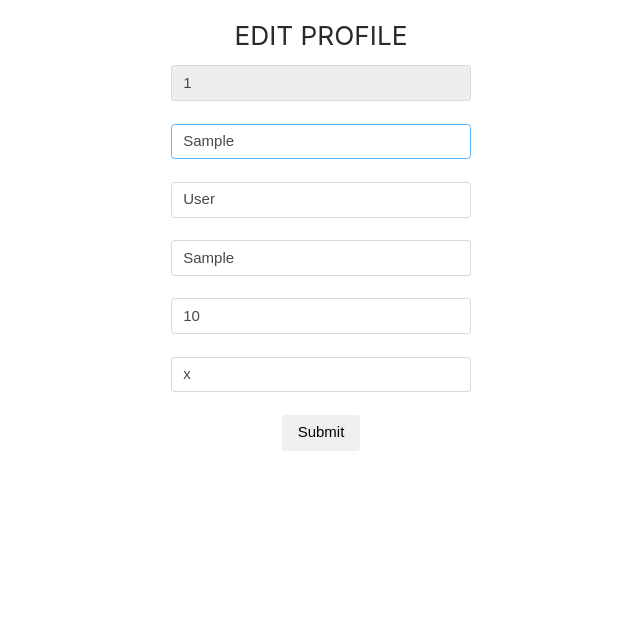
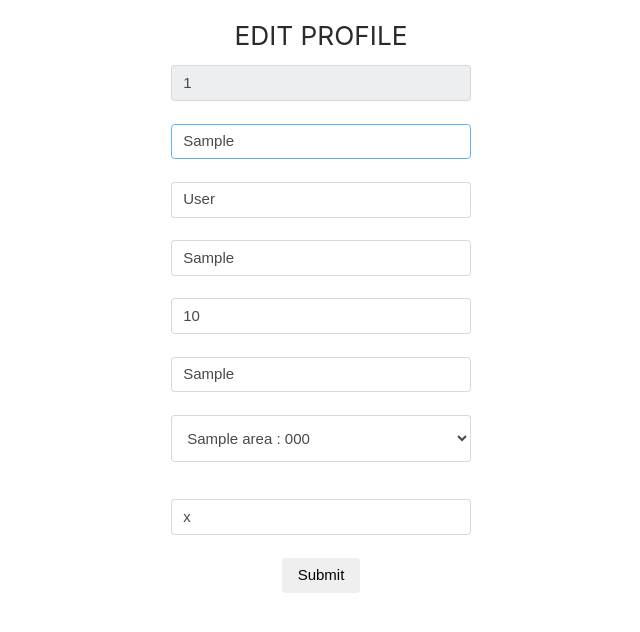
Before and after one commit to V4run14/Restaurant, a Flask app: template templates/cust_profile_edit.html in a window 1280 px wide. Shown: the part 53-685 px from the top of the page, without its empty margins (319-959 px from the left). Run offline with Flask 2, Linux system fonts and the light colour scheme; the template is opened without the code that fills it: most values are stand-ins (such as "Sample title", 1, 10 or a date in 2020); some libraries are stand-ins or nearby versions.

Commit message:
wait for more changes

```diff
--- a/application.py
+++ b/application.py
@@ -13,7 +13,6 @@ admin_pwd="team_KV"
 
 @app.route("/")
 def index():
-
     return render_template("index.html")
 
 @app.route("/login", methods=["POST"])
@@ -251,7 +250,8 @@ def cust_prof(cust_id):
         db.commit()
     profile = db.execute("SELECT * FROM customer WHERE cust_id= :cust_id",
         {"cust_id":cust_id}).fetchone()
-    return render_template("cust_profile.html", profile=profile)
+    areas = db.execute("SELECT branch_name, area_code FROM branches B JOIN area_codes A ON (B.branch_id=A.branch_id)").fetchall()
+    return render_template("cust_profile.html", profile=profile, areas=areas)
 
 @app.route("/cust/<int:cust_id>/profile/edit", methods=["GET","POST"])
 def cust_prof_edit(cust_id):
--- a/templates/cust_profile_edit.html
+++ b/templates/cust_profile_edit.html
@@ -39,11 +39,11 @@
             <input type="text" id="cust_id" class="form-control" name="cust_id" value={{profile.cust_id}} disabled/>
             <br>
             <label for="cust_name" class="sr-only">Cust FName</label>
-            <input type="text" id="cust_name" class="form-control" name="Cust_name" value={{profile.fname}} required autofocus />
+            <input type="text" id="cust_name" class="form-control" name="fname" value={{profile.fname}} required autofocus />
 
             <br>
             <label for="cust_name" class="sr-only">Cust LName</label>
-            <input type="text" id="cust_name" class="form-control" name="cust_name" value={{profile.lname}} required autofocus />
+            <input type="text" id="cust_name" class="form-control" name="lname" value={{profile.lname}} required autofocus />
 
             <br>
             <label for="cust_ph" class="sr-only">Cust Ph</label>
@@ -52,6 +52,18 @@
             <label for="age" class="sr-only">Age</label>
             <input type="text" id="age" class="form-control" name="age" value={{profile.age}} required autofocus/>
 
+            <br>
+            <label for="age" class="sr-only">Address</label>
+            <input type="text" id="age" class="form-control" name="address" value={{profile.address}} required autofocus/>
+            <br>
+            <div class="form-group">
+              <label for="areaCode" class="sr-only">Address</label>
+              <select class="form-control" style="height: 47px;" id="area_code" name="area_code">
+                  {% for area in areas %}
+                      <option value="{{ area.area_code }}">{{ area.branch_name }} : {{ area.area_code }}</option>
+                  {% endfor %}
+               </select>
+              </div>
             <br>
 
             <label for="pwd" class="sr-only">Pwd</label>
```
